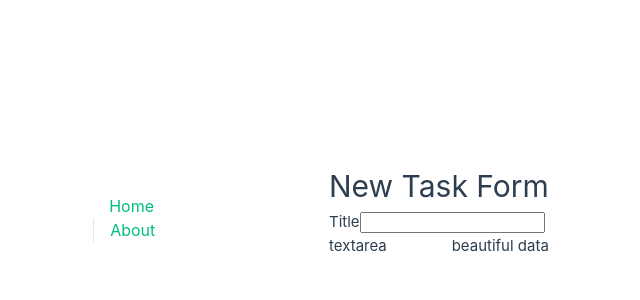
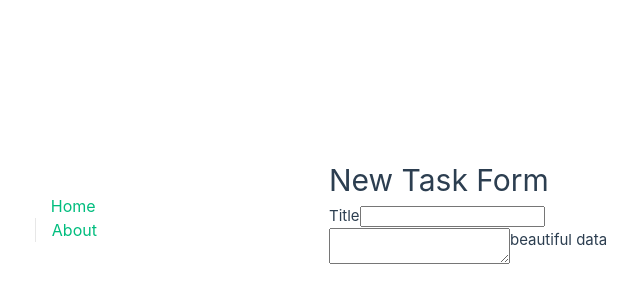
Before and after one commit to jcalixte/failwell, a Vue app: page /new-task in a window 1280 px wide. Shown: the part 190-490 px from the top of the page, without its empty margins (311-951 px from the left). Built offline with nearby package versions, Linux system fonts and the light colour scheme.

Commit message:
textarea <=> steps

```diff
--- a/src/use-cases/task/components/StepInput.vue
+++ b/src/use-cases/task/components/StepInput.vue
@@ -1,18 +1,36 @@
 <script setup lang="ts">
+import { computed, ref } from 'vue'
+import {
+  adaptStepsToTextarea,
+  adaptTextareaToSteps
+} from '../infra/adaptStepsToTextarea'
 import type { Step } from '../models/step'
 
-defineProps<{
+const props = defineProps<{
   modelValue: Step[]
 }>()
 
 const emit = defineEmits<{
   (event: 'update:modelValue', payload: Step[]): void
 }>()
+
+const rawSteps = ref(adaptStepsToTextarea(props.modelValue))
+
+const stepsTextarea = computed({
+  get() {
+    return rawSteps.value
+  },
+  set(value) {
+    rawSteps.value = value
+
+    emit('update:modelValue', adaptTextareaToSteps(value))
+  }
+})
 </script>
 
 <template>
   <div class="step-input">
-    <div>textarea</div>
+    <textarea v-model="stepsTextarea"></textarea>
     <div>beautiful data</div>
   </div>
 </template>
--- /dev/null
+++ b/src/use-cases/task/infra/adaptStepsToTextarea.ts
@@ -0,0 +1,38 @@
+import { createUuid } from '@/shared/create-uuid'
+import { Step } from '../models/step'
+
+export const adaptStepsToTextarea = (steps: Step[]) =>
+  steps.map((step) => `- ${step.title} | ${step.estimation}`).join('\n')
+
+const extractTitleAndEstimationFromStep = (
+  rawStep: string
+): [string, number] => {
+  const [rawTitle, rawEstimation] = rawStep
+    .trim()
+    .replace(/^-\s*/, '')
+    .split('|')
+  const title = rawTitle.trim()
+
+  const estimationString = (rawEstimation || '').trim()
+  const estimation = Number(estimationString)
+
+  if (isNaN(estimation)) {
+    return [title, 0]
+  }
+
+  return [title, estimation]
+}
+
+export const adaptTextareaToSteps = (textareaValue: string): Step[] =>
+  textareaValue
+    .split('\n')
+    .map((rawStep) => {
+      const [title, estimation] = extractTitleAndEstimationFromStep(rawStep)
+
+      if (!title) {
+        return null
+      }
+
+      return new Step(createUuid(), title, estimation)
+    })
+    .filter((step) => step !== null) as Step[]
```
Also changed, not shown: 1 other file (tests, documents, lock files or other folders).
